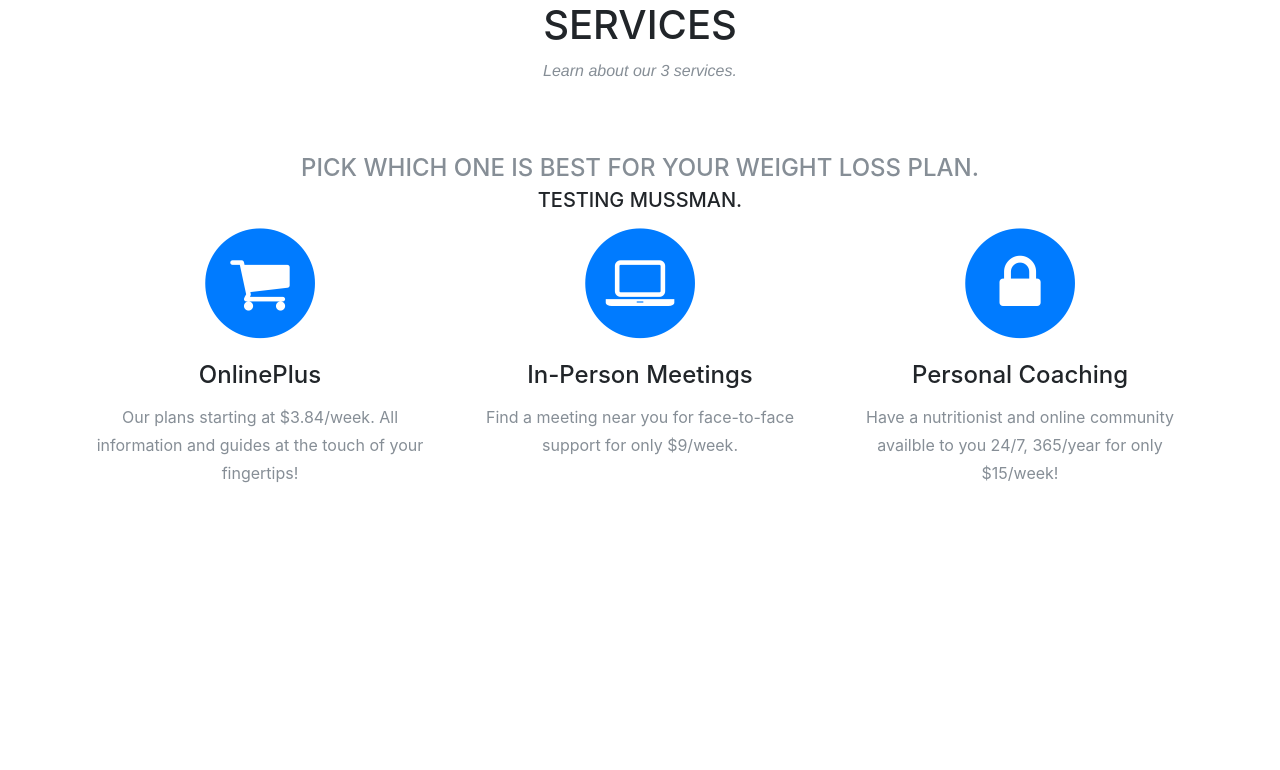
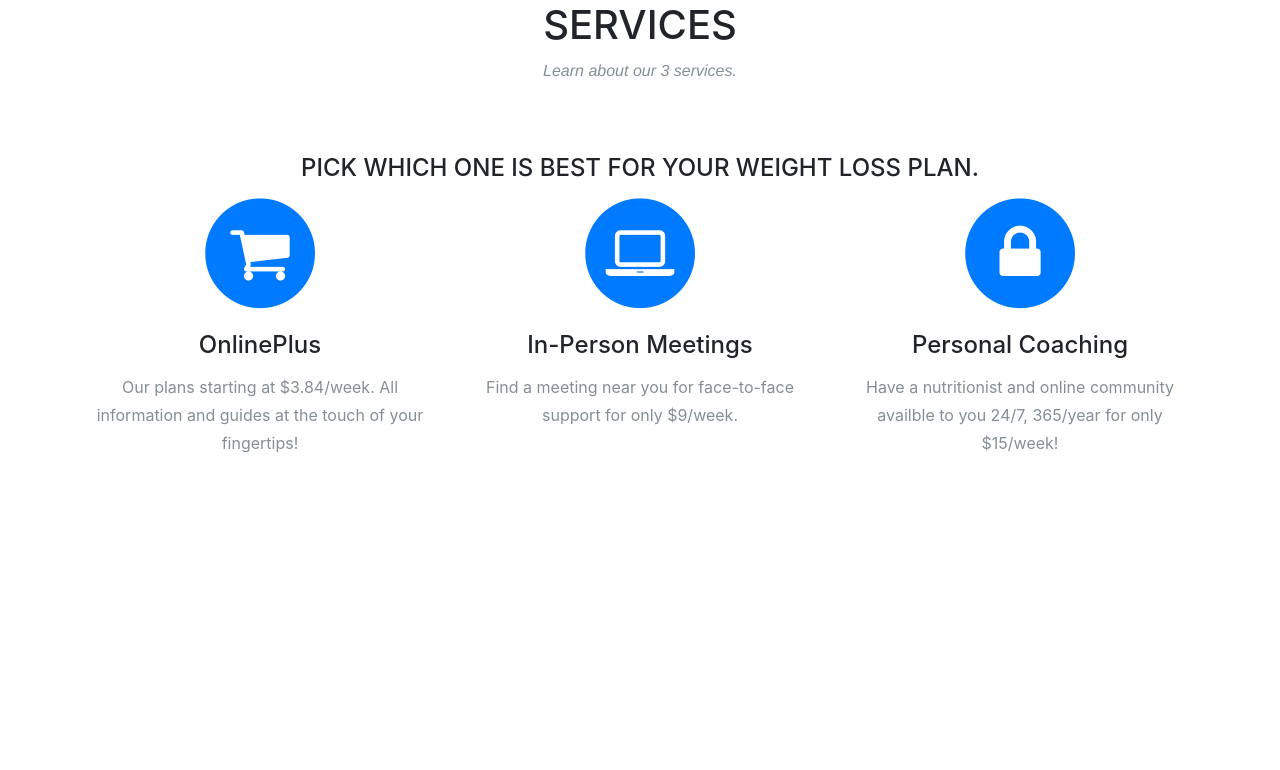
Before and after one commit to emilyirgang/DemoWebsite1, a website with bundled scripts: page startbootstrap-agency-gh-pages/index.html in a window 1280 px wide. Shown: the part 1025-1795 px from the top of the page. Built offline with nearby package versions, Linux system fonts and the light colour scheme; a web font is replaced by a local one.

Commit message:
HEADING NEW
HEADING NEW

```diff
--- a/startbootstrap-agency-gh-pages/index.html
+++ b/startbootstrap-agency-gh-pages/index.html
@@ -70,8 +70,7 @@
           <div class="col-lg-12 text-center">
             <h2 class="section-heading">Services</h2>
             <h3 class="section-subheading text-muted">Learn about our 3 services.</h3>
-            <h4 class="section-subheading text-muted">Pick which one is best for your weight loss plan.</h4>
-            <h5 class="section-subheading">TESTING MUSSMAN.</h5>
+            <h4 class="section-subheading">Pick which one is best for your weight loss plan.</h4>
           </div>
         </div>
         <div class="row text-center">
```
